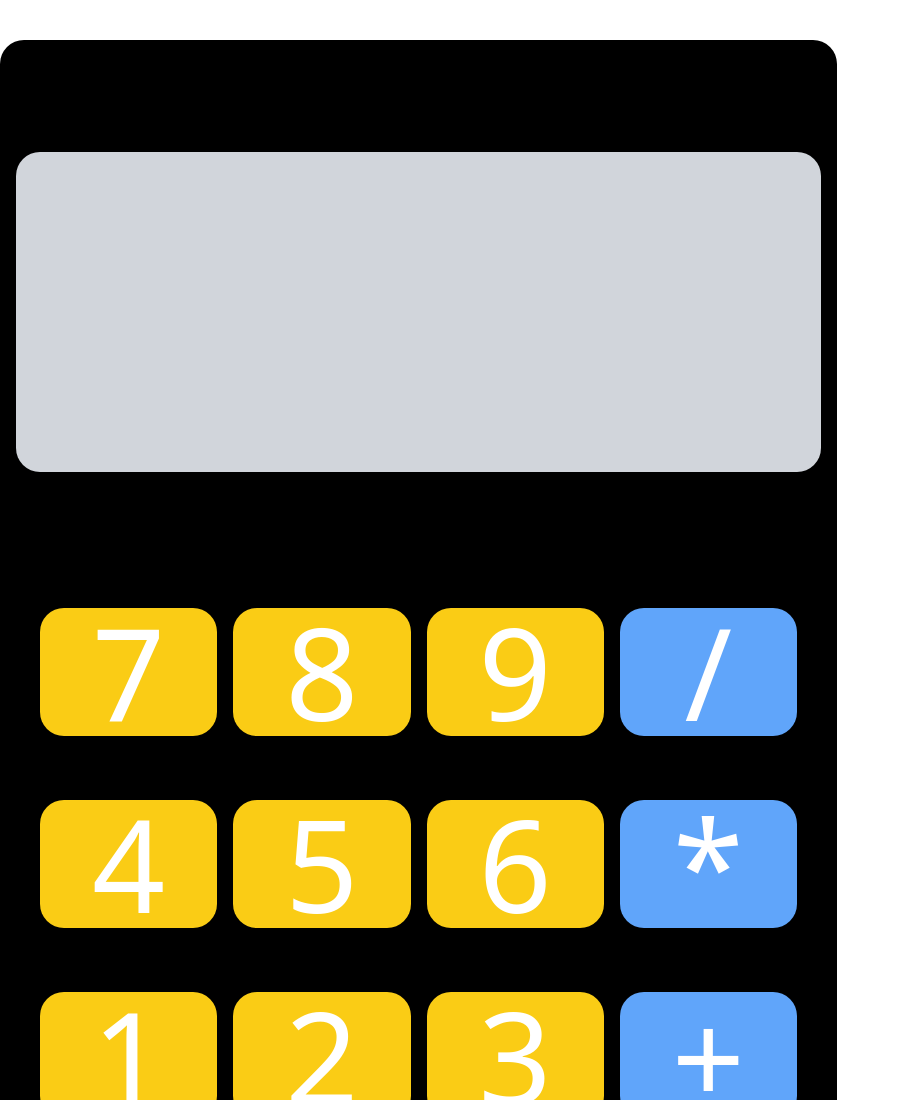
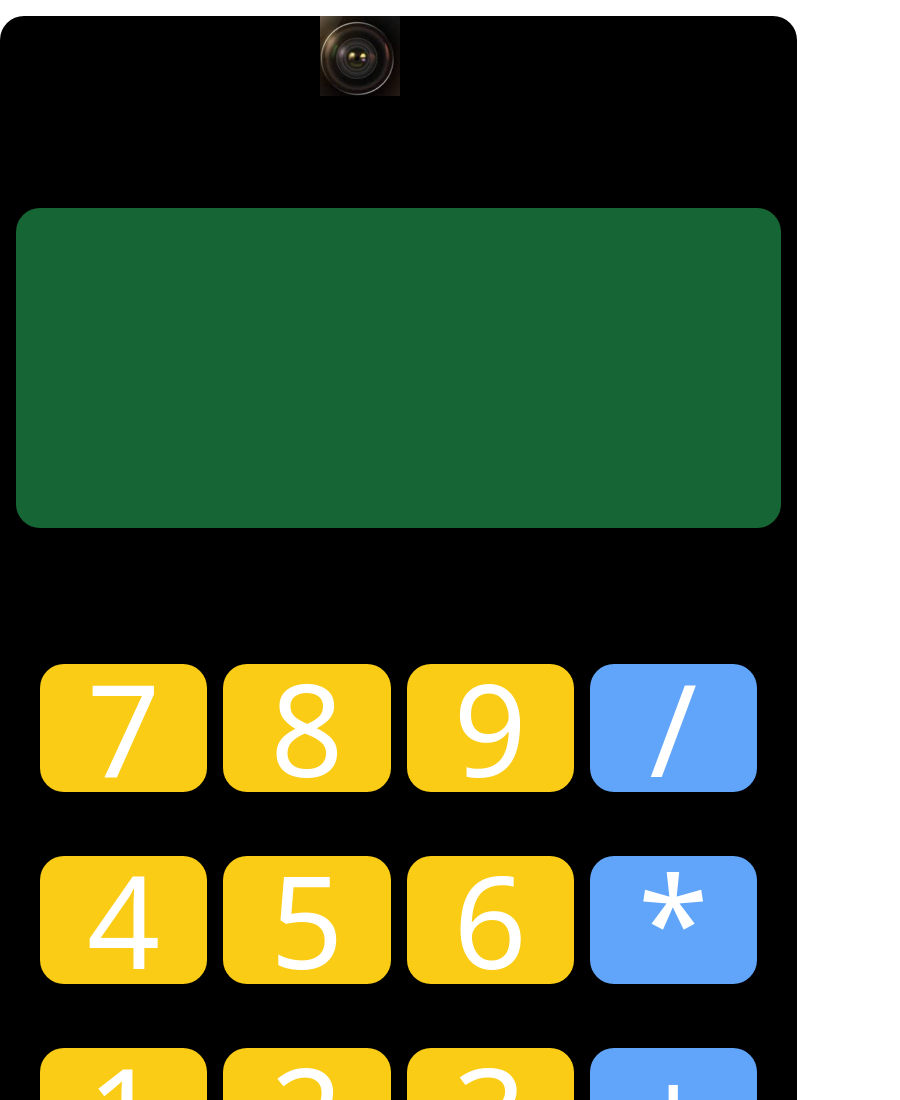
Before and after one commit to amicoding/calculator, a plain HTML site: page src/index.html in a window 1280 px wide. Shown: the top 1100 px of the page, without its empty margins (0-900 px from the left). Drawn offline with Linux system fonts and the light colour scheme.

Commit message:
calculator by html, tailwind css and javascript

```diff
--- a/src/index.html
+++ b/src/index.html
@@ -4,33 +4,38 @@
   <meta charset="UTF-8">
   <meta name="viewport" content="width=device-width, initial-scale=1.0">
   <link href="./output.css" rel="stylesheet">
+
+  <style type="text/css" media="all">
+
+  </style>
 </head>
 <body>
 
 
   <div class="w-fit  bg-black
   h-[180vh] rounded-3xl ">
-    <div class="mt-10 ">
-      <input   class="p-10 m-4 bg-black text-white text-5xl font-bold outline-none bg-gray-300 rounded-3xl h-80 mt-28" type="text/submit/hidden/button/image" name="" id="display" value="" readonly="" />
+    <div class="mt-4 mb-3 ">
+      <img class="w-20 ml-80" src="/cam.jpg" alt=""/>
+      <input   class="p-5 m-4 bg-black text-white text-5xl font-bold outline-none bg-green-800 rounded-3xl h-80 mt-28" type="text/submit/hidden/button/image" name="" id="display" value="" readonly="" />
     </div>
 
       <div class="btns grid grid-cols-4 gap-4 gap-y-16 text-9xl text-white p-10 mt-20">
-        <button class="bg-yellow-400 rounded-3xl">7</button>
-        <button class="bg-yellow-400 rounded-3xl">8</button>
-        <button class="bg-yellow-400 rounded-3xl">9</button>
-        <button class="bg-blue-400 rounded-3xl">/</button>
-        <button class="bg-yellow-400 rounded-3xl">4</button>
-        <button class="bg-yellow-400 rounded-3xl">5</button>
-        <button class="bg-yellow-400 rounded-3xl">6</button>
-        <button class="bg-blue-400 rounded-3xl ">*</button>
-        <button class="bg-yellow-400 rounded-3xl">1</button>
-        <button class="bg-yellow-400 rounded-3xl">2</button>
-        <button class="bg-yellow-400 rounded-3xl">3</button>
-        <button class="bg-blue-400 rounded-3xl">+</button>
-        <button class="bg-pink-400 rounded-3xl">0</button>
-        <button class="bg-red-600 rounded-3xl">AC</button>
-        <button class="bg-green-700 rounded-3xl">=</button>
-        <button class="bg-blue-400 rounded-3xl">-</button>
+        <button class="bg-yellow-400 rounded-3xl hover:bg-blue-100 ">7</button>
+        <button class="bg-yellow-400 rounded-3xl hover:bg-blue-100">8</button>
+        <button class="bg-yellow-400 rounded-3xl hover:bg-blue-100">9</button>
+        <button class="bg-blue-400 rounded-3xl hover:bg-blue-100">/</button>
+        <button class="bg-yellow-400 rounded-3xl hover:bg-blue-100">4</button>
+        <button class="bg-yellow-400 rounded-3xl hover:bg-blue-100">5</button>
+        <button class="bg-yellow-400 rounded-3xl hover:bg-blue-100">6</button>
+        <button class="bg-blue-400 rounded-3xl hover:bg-blue-100 ">*</button>
+        <button class="bg-yellow-400 rounded-3xl hover:bg-blue-100">1</button>
+        <button class="bg-yellow-400 rounded-3xl hover:bg-blue-100">2</button>
+        <button class="bg-yellow-400 rounded-3xl hover:bg-blue-100">3</button>
+        <button class="bg-blue-400 rounded-3xl hover:bg-blue-100">+</button>
+        <button class="bg-pink-400 rounded-3xl hover:bg-blue-100">0</button>
+        <button class="bg-red-600 rounded-3xl hover:bg-blue-100">AC</button>
+        <button class="bg-green-700 rounded-3xl hover:bg-blue-100">=</button>
+        <button class="bg-blue-400 rounded-3xl hover:bg-blue-100">-</button>
       </div>
   </div>
 
--- a/src/index.js
+++ b/src/index.js
@@ -11,6 +11,29 @@ for (let i = 0; i < btns.length; i++) {
 
   let  text = e.target.innerText ;
 
+  if (text==="AC") {
+
+    display.value = "";
+  }
+
+  else if (text==="=") {
+
+    let result = eval(display.value);
+
+    display.value = result;
+
+  }
+
+
+  else{
+
+    display.value += text;
+
+
+  }
+
+
+
 
   } )
 }
```
Also changed, not shown: cam.jpg (added), src/cam.jpg (added), src/output.css.
